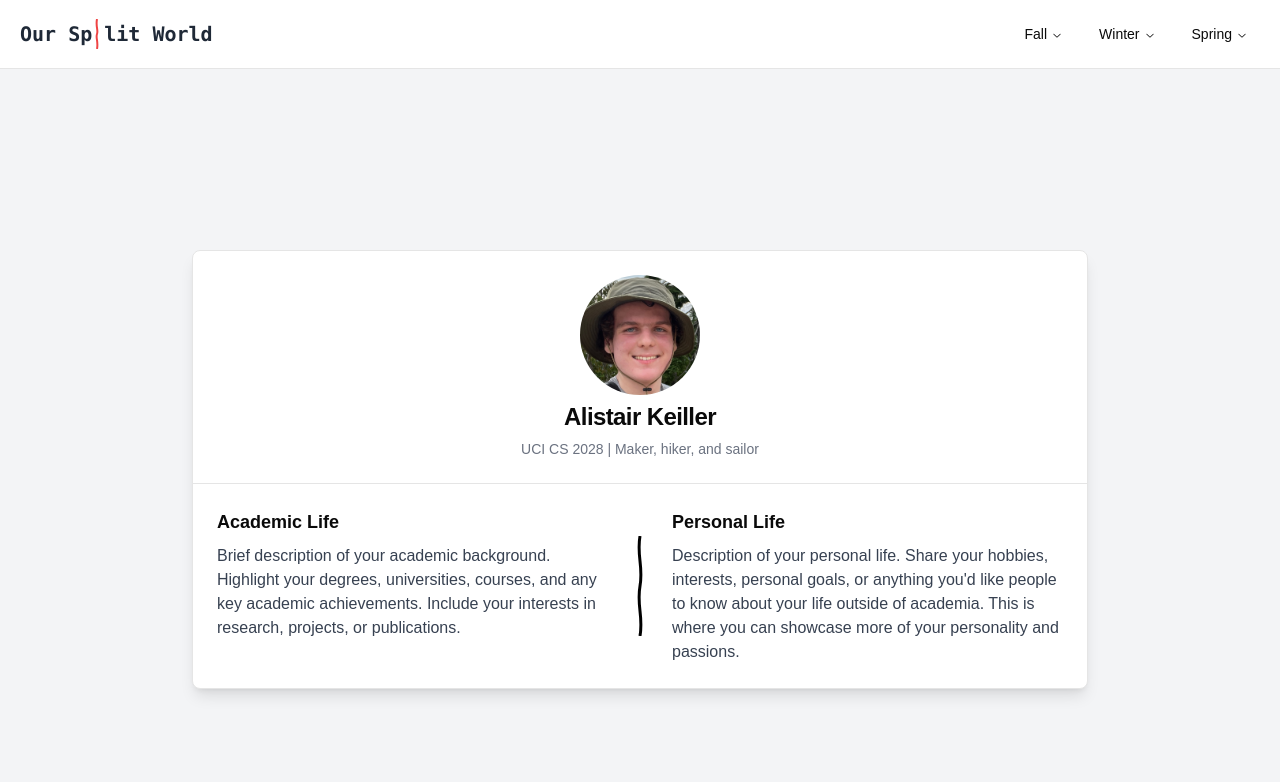
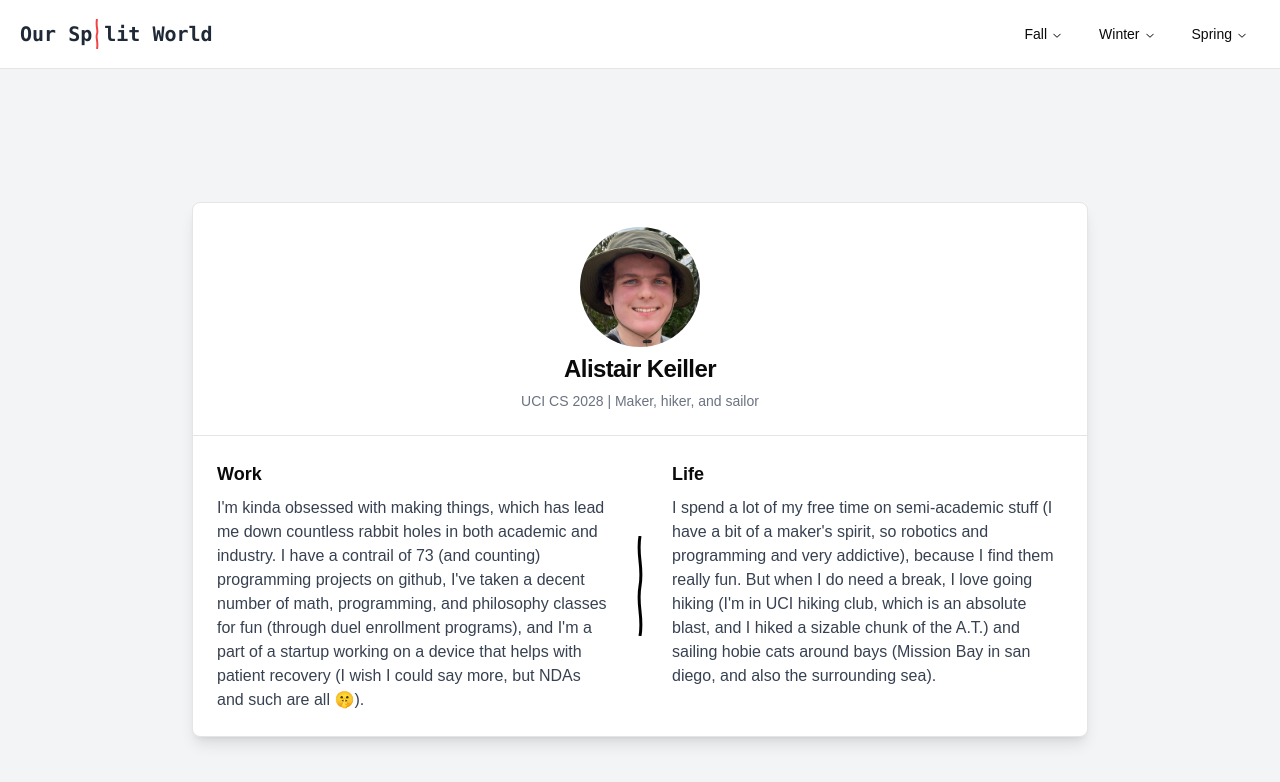
Before and after one commit to AlistairKeiller/digital-archive-shadcn, a Next.js app: page / in a window 1280 px wide. Shown: the top 782 px of the page. Built offline with nearby package versions, Linux system fonts and the light colour scheme.

Commit message:
update profile

```diff
--- a/components/profilecard.tsx
+++ b/components/profilecard.tsx
@@ -24,10 +24,9 @@ export function ProfileCard() {
                     <div className="flex flex-col md:flex-row gap-8">
                         {/* Academic Section */}
                         <div className="w-full md:w-1/2">
-                            <h3 className="text-lg font-semibold mb-2">Academic Life</h3>
+                            <h3 className="text-lg font-semibold mb-2">Work</h3>
                             <p className="text-gray-700">
-                                Brief description of your academic background. Highlight your degrees, universities, courses, and any key
-                                academic achievements. Include your interests in research, projects, or publications.
+                                I'm kinda obsessed with making things, which has lead me down countless rabbit holes in both academic and industry. I have a contrail of 73 (and counting) programming projects on github, I've taken a decent number of math, programming, and philosophy classes for fun (through duel enrollment programs), and I'm a part of a startup working on a device that helps with patient recovery (I wish I could say more, but NDAs and such are all 🤫).
                             </p>
                         </div>
 
@@ -70,11 +69,9 @@ export function ProfileCard() {
 
                         {/* Personal Section */}
                         <div className="w-full md:w-1/2">
-                            <h3 className="text-lg font-semibold mb-2">Personal Life</h3>
+                            <h3 className="text-lg font-semibold mb-2">Life</h3>
                             <p className="text-gray-700">
-                                Description of your personal life. Share your hobbies, interests, personal goals, or anything you'd like
-                                people to know about your life outside of academia. This is where you can showcase more of your
-                                personality and passions.
+                            I spend a lot of my free time on semi-academic stuff (I have a bit of a maker's spirit, so robotics and programming and very addictive), because I find them really fun. But when I do need a break, I love going hiking (I'm in UCI hiking club, which is an absolute blast, and I hiked a sizable chunk of the A.T.) and sailing hobie cats around bays (Mission Bay in san diego, and also the surrounding sea).
                             </p>
                         </div>
                     </div>
```
